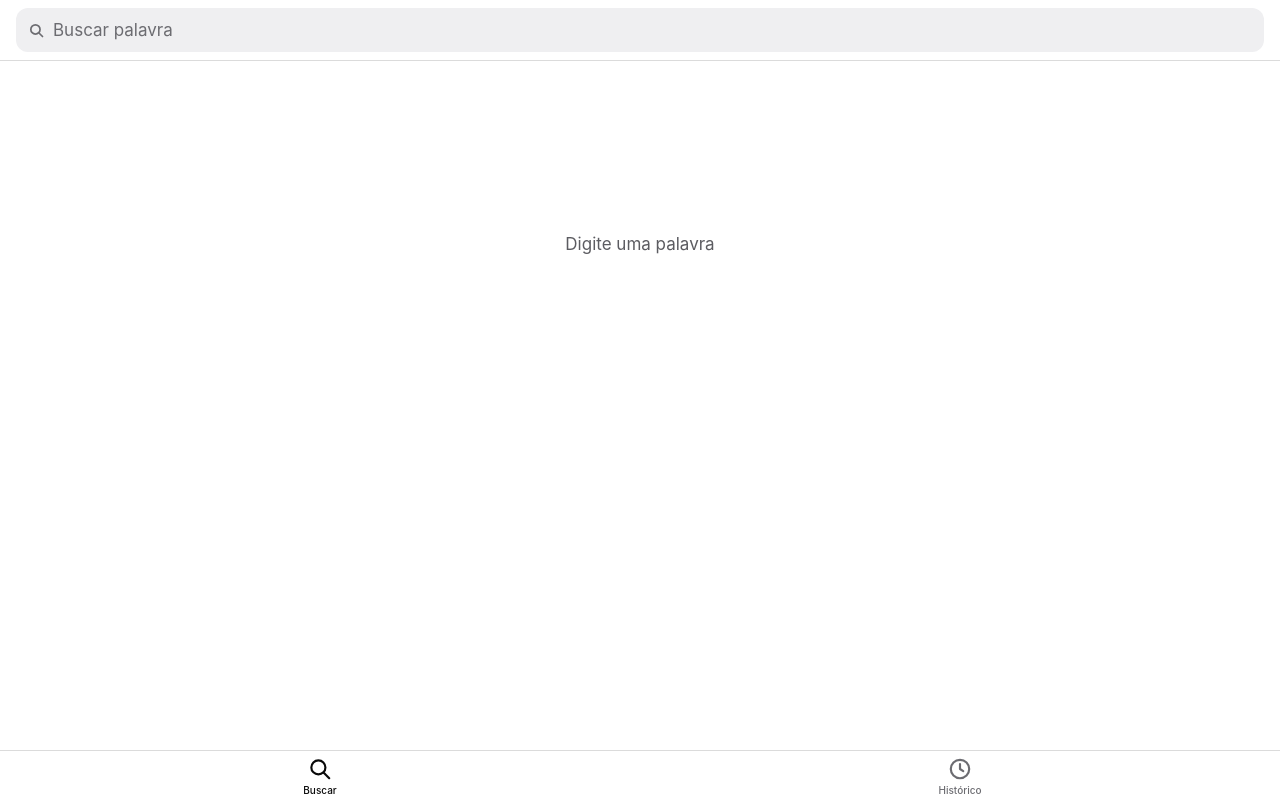
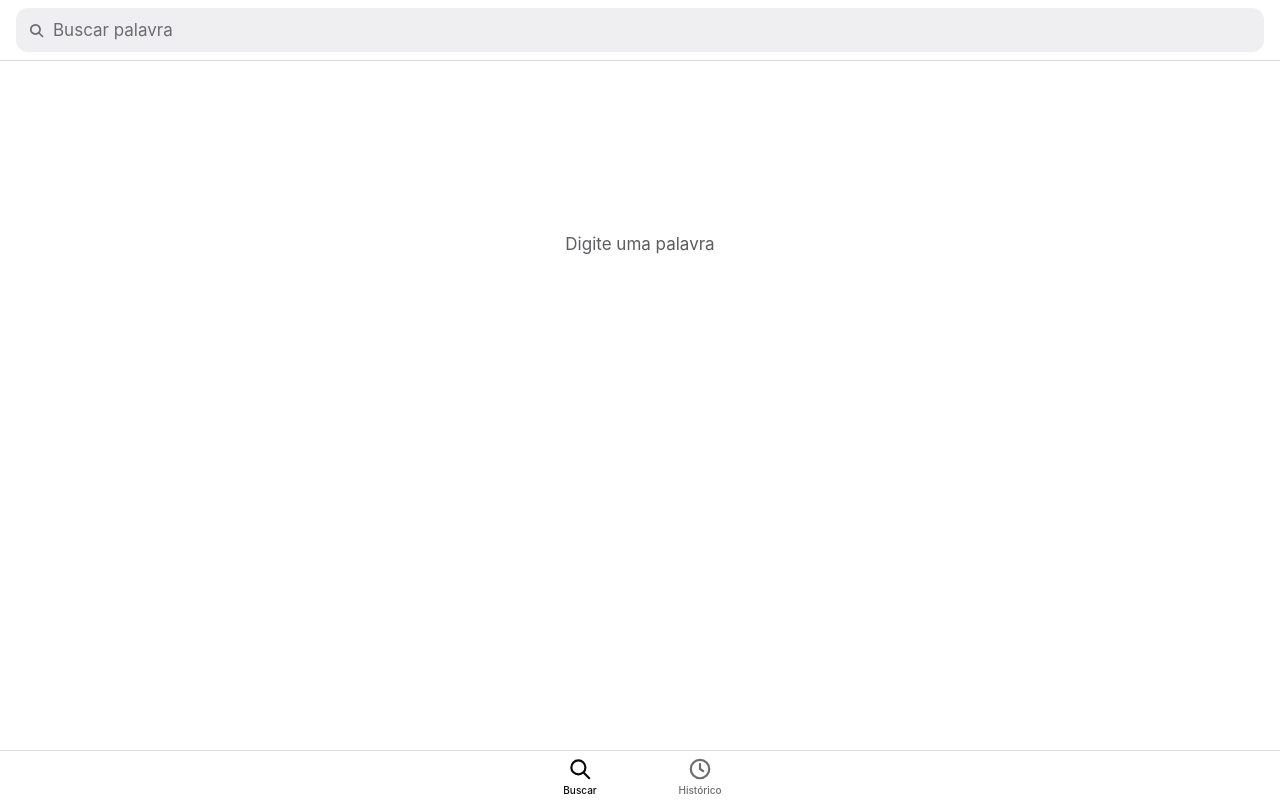
Before and after one commit to r-tvrs/dicionario, a website with bundled scripts: page index.html in a window 1280 px wide. Built offline with nearby package versions, Linux system fonts and the light colour scheme.

Commit message:
fix/navbar

```diff
--- a/style.css
+++ b/style.css
@@ -86,12 +86,13 @@ button { font: inherit; color: inherit; background: none; border: 0; padding: 0;
 @media (prefers-reduced-motion: reduce) { .esqueleto { animation: none; } }
 
 .abas {
-  position: fixed; left: 0; right: 0; bottom: 0; z-index: 4; display: flex;
-  padding-bottom: env(safe-area-inset-bottom);
+  position: fixed; left: 0; right: 0; bottom: 0; z-index: 4; display: flex; justify-content: center;
+  /* o inset inteiro (34px) deixa a barra alta demais; o indicador de início cabe em menos */
+  padding-bottom: max(env(safe-area-inset-bottom) - 16px, 0px);
   background: var(--bar); backdrop-filter: blur(20px) saturate(180%); -webkit-backdrop-filter: blur(20px) saturate(180%);
   border-top: 0.5px solid var(--sep);
 }
-.abas button { flex: 1; height: 49px; display: flex; flex-direction: column; align-items: center; justify-content: center; gap: 2px; color: var(--text3); }
+.abas button { flex: 1; max-width: 120px; height: 49px; display: flex; flex-direction: column; align-items: center; justify-content: center; gap: 2px; color: var(--text3); }
 .abas button[aria-current] { color: var(--ink); }
 .abas span { font-size: 10px; line-height: 12px; font-weight: 500; }
 .acao { margin-top: 24px; height: 48px; padding: 0 24px; border-radius: 14px; background: var(--ink); color: var(--bg); font-size: 17px; font-weight: 600; }
```
